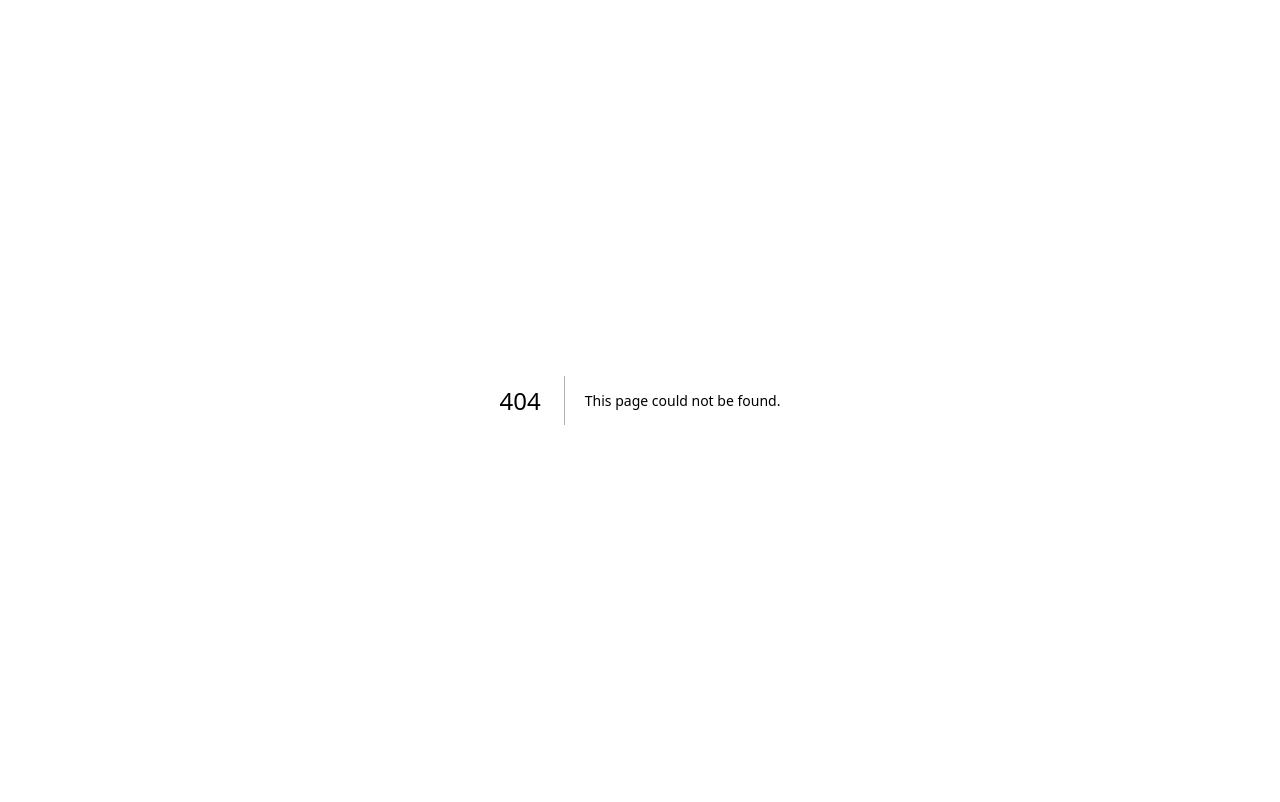
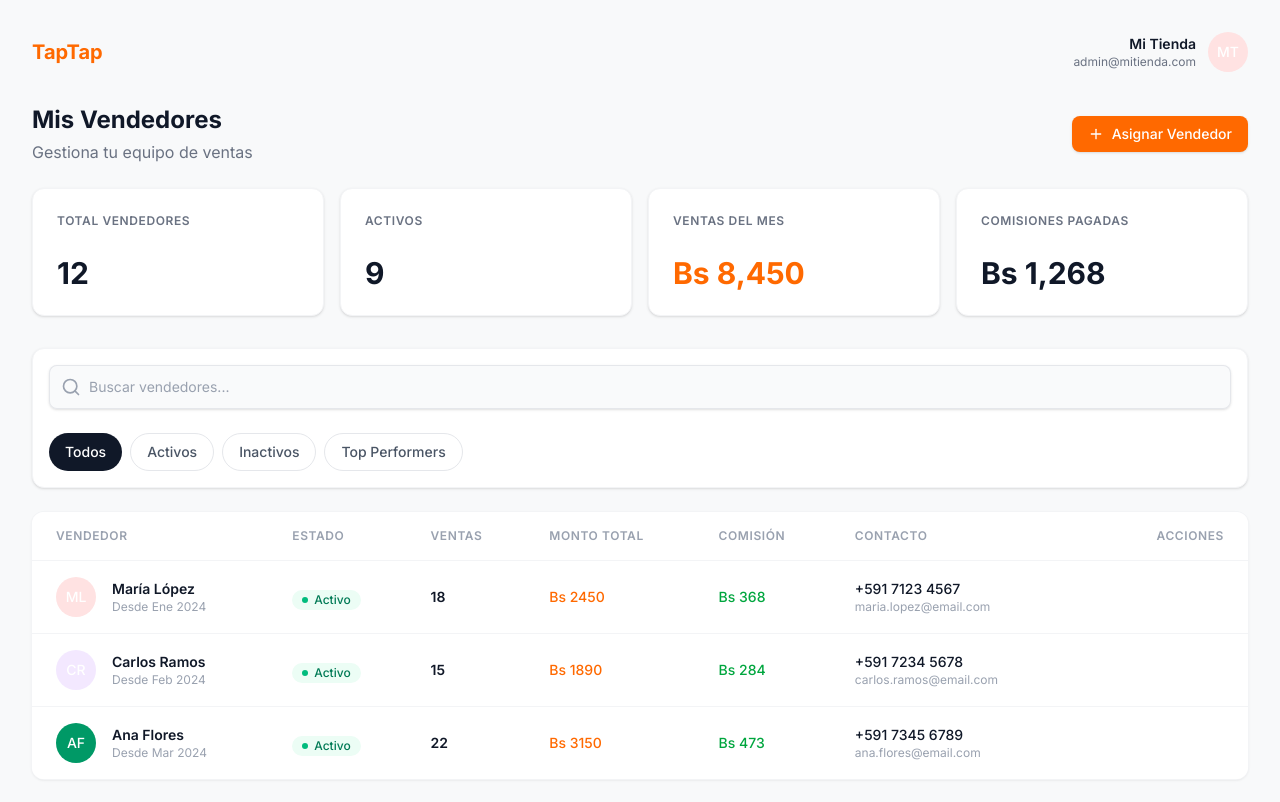
Before and after one commit to andycortex/tiktok-live, a Next.js app: page /dashboard/sellers in a window 1280 px wide. Before the commit this address had no page. Shown: the top 802 px of the page. Built offline with nearby package versions, Linux system fonts and the light colour scheme.

Commit message:
feat: Add sellers dashboard with vendor management components

```diff
--- /dev/null
+++ b/src/app/dashboard/sellers/page.jsx
@@ -0,0 +1,87 @@
+"use client";
+
+import React, { useState } from "react";
+import DashboardLayout from "@/components/layout/DashboardLayout";
+import { SellersHeader } from "@/components/sellers/SellersHeader";
+import { FilterTabs } from "@/components/sellers/FilterTabs";
+import { VendorTable } from "@/components/sellers/VendorTable";
+import { Input } from "@/components/ui/Input";
+import { Search } from "lucide-react";
+
+const mockVendors = [
+  {
+    id: "1",
+    initials: "ML",
+    color: "bg-indigo-500", // Or a map of specific colors if needed
+    name: "María López",
+    joinDate: "Ene 2024",
+    status: "active",
+    sales: 18,
+    totalAmount: "Bs 2450",
+    commission: "Bs 368",
+    phone: "+591 7123 4567",
+    email: "maria.lopez@email.com",
+  },
+  {
+    id: "2",
+    initials: "CR",
+    color: "bg-pink-500",
+    name: "Carlos Ramos",
+    joinDate: "Feb 2024",
+    status: "active",
+    sales: 15,
+    totalAmount: "Bs 1890",
+    commission: "Bs 284",
+    phone: "+591 7234 5678",
+    email: "carlos.ramos@email.com",
+  },
+  {
+    id: "3",
+    initials: "AF",
+    color: "bg-emerald-600",
+    name: "Ana Flores",
+    joinDate: "Mar 2024",
+    status: "active",
+    sales: 22,
+    totalAmount: "Bs 3150",
+    commission: "Bs 473",
+    phone: "+591 7345 6789",
+    email: "ana.flores@email.com",
+  },
+];
+
+const filters = [
+  { id: "all", label: "Todos" },
+  { id: "active", label: "Activos" },
+  { id: "inactive", label: "Inactivos" },
+  { id: "top", label: "Top Performers" },
+];
+
+export default function SellersPage() {
+  const [activeFilter, setActiveFilter] = useState("all");
+
+  return (
+    <DashboardLayout>
+      <SellersHeader />
+
+      <div className="bg-white p-4 rounded-xl shadow-sm border border-gray-100 mb-6">
+        {/* Optional background for filter bar purely based on design structure sometimes having a wrapper */}
+        <div className="flex flex-col gap-4">
+          <Input
+            icon={Search}
+            placeholder="Buscar vendedores..."
+            className="bg-gray-50 border-0 ring-0 focus:ring-0" // Simulating the clean look in image
+            containerClassName="mb-2"
+          />
+          <FilterTabs
+            filters={filters}
+            activeFilter={activeFilter}
+            onFilterChange={setActiveFilter}
+          />
+        </div>
+      </div>
+
+      <VendorTable vendors={mockVendors} />
+    </DashboardLayout>
+  );
+}
--- /dev/null
+++ b/src/components/sellers/FilterTabs.jsx
@@ -0,0 +1,21 @@
+import React from "react";
+
+export const FilterTabs = ({ filters, activeFilter, onFilterChange }) => {
+  return (
+    <div className="flex flex-wrap gap-2">
+      {filters.map((filter) => (
+        <button
+          key={filter.id}
+          onClick={() => onFilterChange(filter.id)}
+          className={`px-4 py-2 rounded-full text-sm font-medium transition-colors ${
+            activeFilter === filter.id
+              ? "bg-gray-900 text-white"
+              : "bg-white text-gray-600 border border-gray-200 hover:bg-gray-50"
+          }`}
+        >
+          {filter.label}
+        </button>
+      ))}
+    </div>
+  );
+};
--- /dev/null
+++ b/src/components/sellers/SellersHeader.jsx
@@ -0,0 +1,37 @@
+import React from "react";
+import { Button } from "../ui/Button";
+import { StatsCard } from "./StatsCard";
+import { Plus } from "lucide-react";
+
+export const SellersHeader = () => {
+  return (
+    <div className="space-y-6 mb-8">
+      <div className="flex flex-col sm:flex-row sm:items-center justify-between gap-4">
+        <div>
+          <h1 className="text-2xl font-bold text-gray-900">Mis Vendedores</h1>
+          <p className="text-gray-500 mt-1">Gestiona tu equipo de ventas</p>
+        </div>
+        <div>
+          <Button
+            variant="primary"
+            icon={Plus}
+            className="w-full sm:w-auto justify-center"
+          >
+            Asignar Vendedor
+          </Button>
+        </div>
+      </div>
+
+      <div className="grid grid-cols-1 sm:grid-cols-2 lg:grid-cols-4 gap-4">
+        <StatsCard label="Total Vendedores" value="12" />
+        <StatsCard label="Activos" value="9" />
+        <StatsCard
+          label="Ventas del Mes"
+          value="Bs 8,450"
+          valueColor="text-orange-500"
+        />
+        <StatsCard label="Comisiones Pagadas" value="Bs 1,268" />
+      </div>
+    </div>
+  );
+};
--- /dev/null
+++ b/src/components/sellers/StatsCard.jsx
@@ -0,0 +1,19 @@
+import React from "react";
+
+export const StatsCard = ({
+  label,
+  value,
+  valueColor = "text-gray-900",
+  className = "",
+}) => {
+  return (
+    <div
+      className={`bg-white p-6 rounded-xl shadow-sm border border-gray-100 flex flex-col justify-between h-auto sm:h-32 ${className}`}
+    >
+      <div className="text-xs font-semibold text-gray-500 uppercase tracking-wider mb-2">
+        {label}
+      </div>
+      <div className={`text-3xl font-bold ${valueColor}`}>{value}</div>
+    </div>
+  );
+};
--- /dev/null
+++ b/src/components/sellers/VendorRow.jsx
@@ -0,0 +1,69 @@
+import React from "react";
+import { Badge } from "../ui/Badge";
+import { Button } from "../ui/Button";
+import { Avatar } from "../ui/Avatar";
+import { Pencil, Eye, Ban } from "lucide-react";
+
+export const VendorRow = ({ vendor }) => {
+  return (
+    <tr className="hover:bg-gray-50 border-b border-gray-100 last:border-0 group">
+      <td className="px-6 py-4 whitespace-nowrap">
+        <div className="flex items-center">
+          <Avatar
+            initials={vendor.initials}
+            className={`${vendor.color} text-white mr-4 h-10 w-10 text-sm font-bold`}
+          />
+          <div>
+            <div className="text-sm font-semibold text-gray-900">
+              {vendor.name}
+            </div>
+            <div className="text-xs text-gray-400">Desde {vendor.joinDate}</div>
+          </div>
+        </div>
+      </td>
+      <td className="hidden sm:table-cell px-6 py-4 whitespace-nowrap">
+        <Badge variant={vendor.status === "active" ? "success" : "neutral"}>
+          {vendor.status === "active" ? "Activo" : "Inactivo"}
+        </Badge>
+      </td>
+      <td className="px-6 py-4 whitespace-nowrap text-sm font-semibold text-gray-900">
+        {vendor.sales}
+      </td>
+      <td className="hidden md:table-cell px-6 py-4 whitespace-nowrap text-sm font-medium text-orange-500">
+        {vendor.totalAmount}
+      </td>
+      <td className="hidden lg:table-cell px-6 py-4 whitespace-nowrap text-sm font-medium text-green-600">
+        {vendor.commission}
+      </td>
+      <td className="hidden xl:table-cell px-6 py-4 whitespace-nowrap">
+        <div className="text-sm text-gray-900 font-medium">{vendor.phone}</div>
+        <div className="text-xs text-gray-400">{vendor.email}</div>
+      </td>
+      <td className="px-6 py-4 whitespace-nowrap text-right text-sm font-medium">
+        <div className="flex items-center justify-end gap-2 opacity-0 group-hover:opacity-100 transition-opacity">
+          <Button
+            variant="ghost"
+            size="icon"
+            className="h-8 w-8 text-indigo-400 hover:bg-indigo-50"
+          >
+            <Eye className="h-4 w-4" />
+          </Button>
+          <Button
+            variant="ghost"
+            size="icon"
+            className="h-8 w-8 text-gray-400 hover:text-gray-600 hover:bg-gray-100"
+          >
+            <Ban className="h-4 w-4" />
+          </Button>
+          <Button
+            variant="ghost"
+            size="icon"
+            className="h-8 w-8 text-orange-400 hover:text-orange-500 hover:bg-orange-50"
+          >
+            <Pencil className="h-4 w-4" />
+          </Button>
+        </div>
+      </td>
+    </tr>
+  );
+};
--- /dev/null
+++ b/src/components/sellers/VendorTable.jsx
@@ -0,0 +1,64 @@
+import React from "react";
+import { VendorRow } from "./VendorRow";
+
+export const VendorTable = ({ vendors }) => {
+  return (
+    <div className="w-full overflow-hidden rounded-xl bg-white shadow-sm ring-1 ring-gray-100">
+      <div className="overflow-x-auto">
+        <table className="min-w-full divide-y divide-gray-100">
+          <thead className="bg-white">
+            <tr>
+              <th
+                scope="col"
+                className="px-6 py-4 text-left text-xs font-semibold text-gray-400 uppercase tracking-wider"
+              >
+                Vendedor
+              </th>
+              <th
+                scope="col"
+                className="hidden sm:table-cell px-6 py-4 text-left text-xs font-semibold text-gray-400 uppercase tracking-wider"
+              >
+                Estado
+              </th>
+              <th
+                scope="col"
+                className="px-6 py-4 text-left text-xs font-semibold text-gray-400 uppercase tracking-wider"
+              >
+                Ventas
+              </th>
+              <th
+                scope="col"
+                className="hidden md:table-cell px-6 py-4 text-left text-xs font-semibold text-gray-400 uppercase tracking-wider"
+              >
+                Monto Total
+              </th>
+              <th
+                scope="col"
+                className="hidden lg:table-cell px-6 py-4 text-left text-xs font-semibold text-gray-400 uppercase tracking-wider"
+              >
+                Comisión
+              </th>
+              <th
+                scope="col"
+                className="hidden xl:table-cell px-6 py-4 text-left text-xs font-semibold text-gray-400 uppercase tracking-wider"
+              >
+                Contacto
+              </th>
+              <th
+                scope="col"
+                className="px-6 py-4 text-right text-xs font-semibold text-gray-400 uppercase tracking-wider"
+              >
+                Acciones
+              </th>
+            </tr>
+          </thead>
+          <tbody className="bg-white divide-y divide-gray-50">
+            {vendors.map((vendor) => (
+              <VendorRow key={vendor.id} vendor={vendor} />
+            ))}
+          </tbody>
+        </table>
+      </div>
+    </div>
+  );
+};
```
